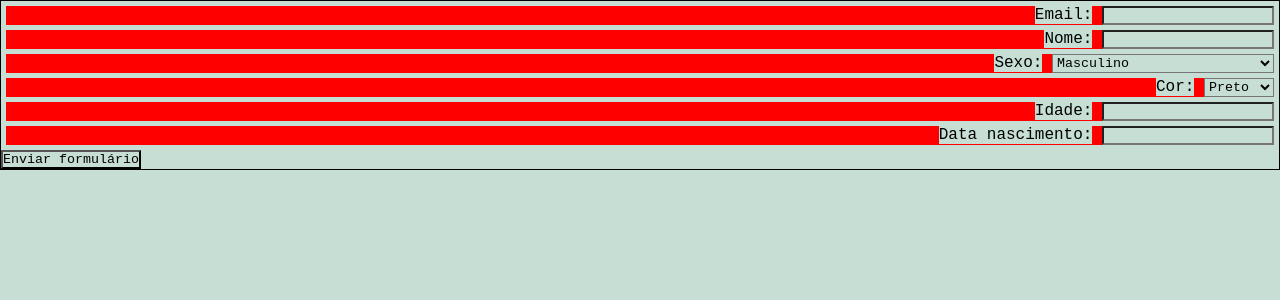
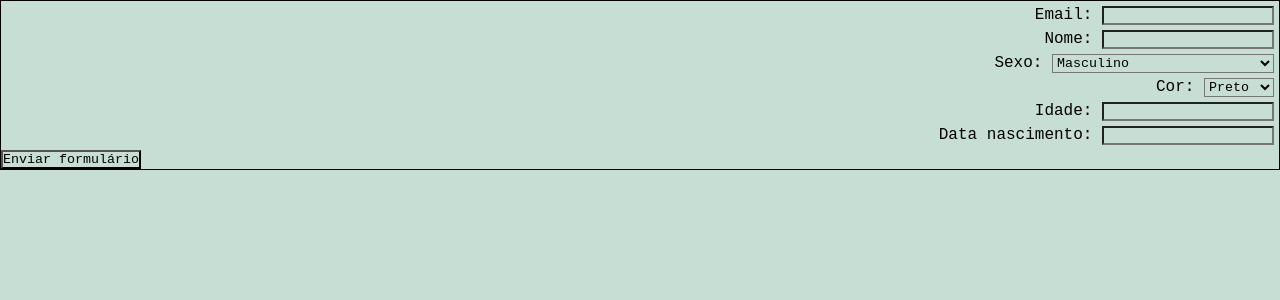
Before and after one commit to jose-andersonjr/formlearning, a Django app: page / in a window 1280 px wide. Shown: the part 37-337 px from the top of the page. Run offline with Django 4.2, Linux system fonts and the light colour scheme.

Commit message:
erro ao reconhecer arquivo css

```diff
--- a/modelformlearning/core/static/css/style.css
+++ b/modelformlearning/core/static/css/style.css
@@ -22,7 +22,7 @@ section {
 
 .label-form {
     display: block;
-    background-color: red;
+    align-content: right;
     margin: 5px;
     text-align: right;
 }
```
